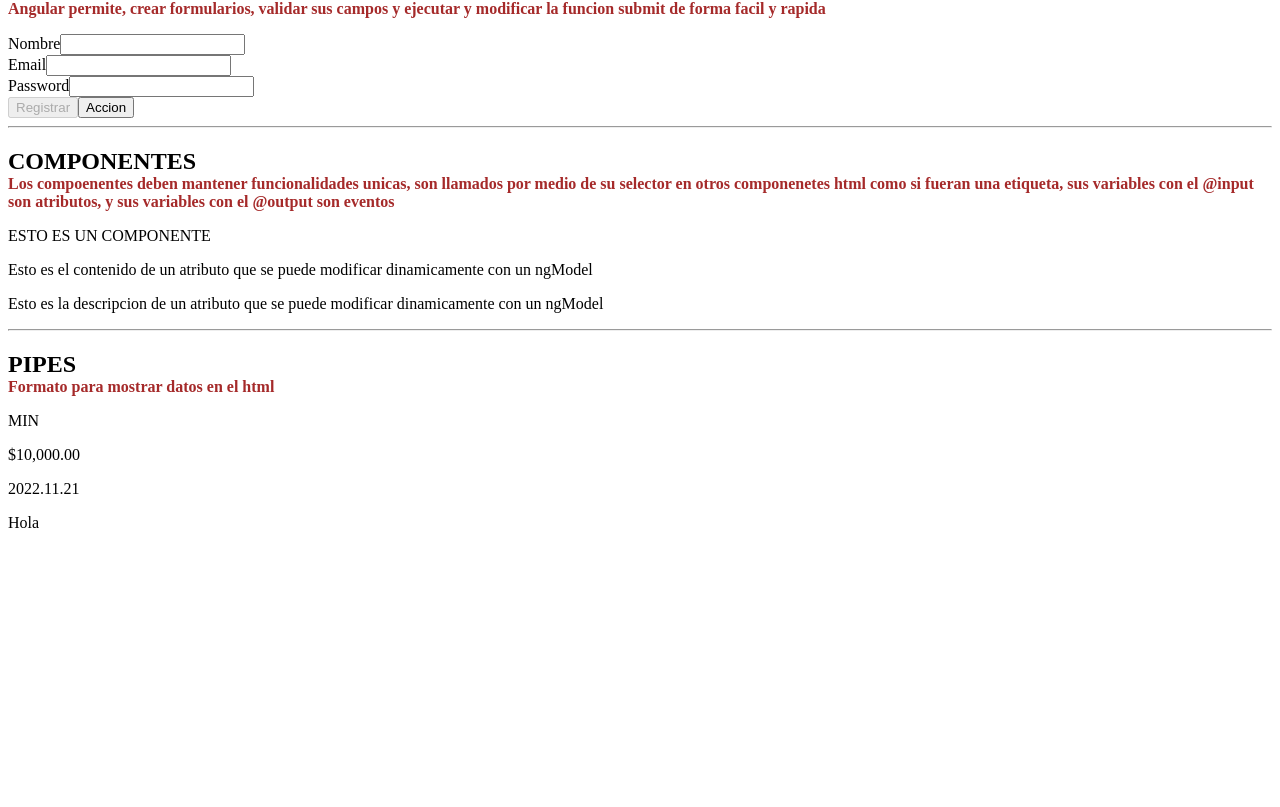
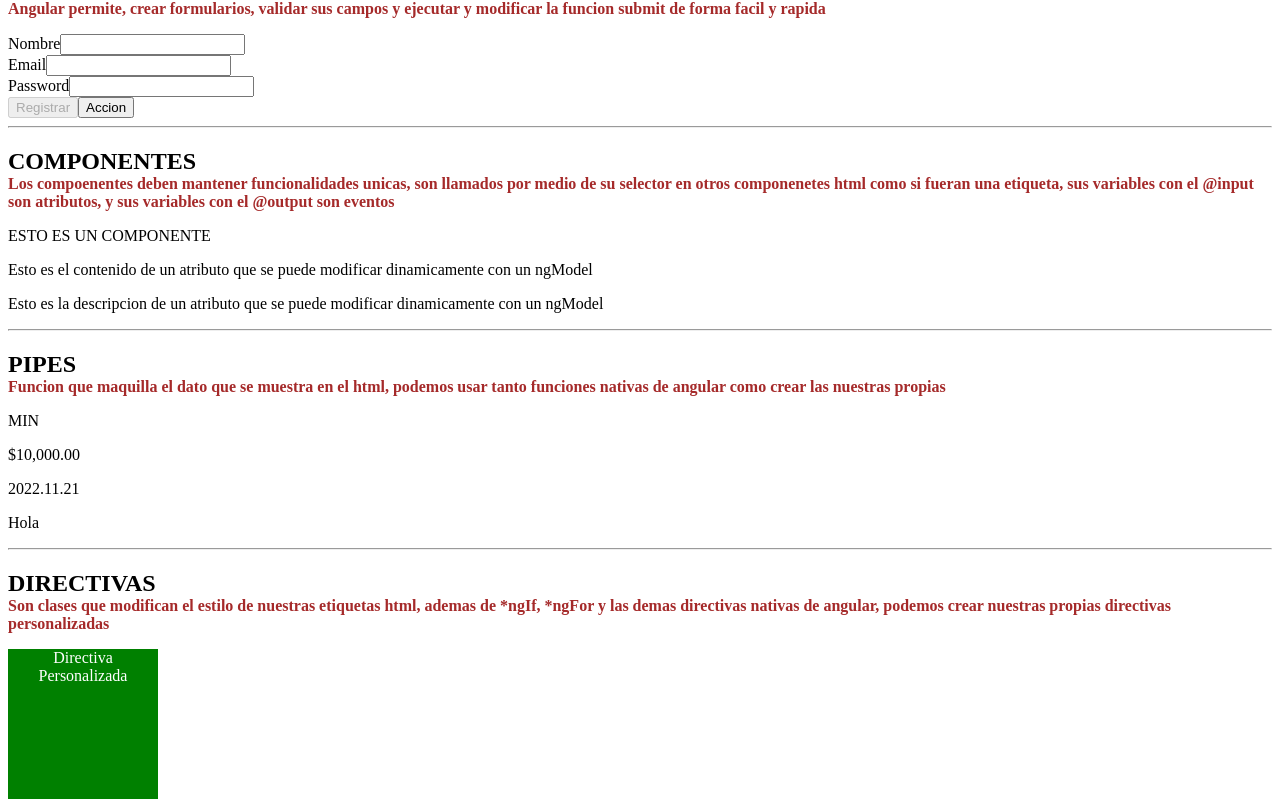
Before and after one commit to An-Bast-Donar/my-store, an Angular app: page / in a window 1280 px wide. Shown: the part 3886-4693 px from the top of the page. Before the commit the page ends 4434 px from the top, so only its background shows below. Built offline with nearby package versions, Linux system fonts and the light colour scheme; no server answers.

Commit message:
Directivas personalizadas
cCase basica de directivas personalizadas

```diff
--- a/src/app/app.component.html
+++ b/src/app/app.component.html
@@ -280,9 +280,24 @@
 - Ej: {{ lo_que_se_muestra_dato_quemado_o_variable | funcion_que_recibe_lo_que_se_muestra_y_lo_maquilla }}
 -->
 <h2 class="tema">PIPES</h2>
-<p class="descripcion">Formato para mostrar datos en el html</p>
+<p class="descripcion">Funcion que maquilla el dato que se muestra en el html, podemos usar tanto funciones nativas de
+  angular como crear las nuestras propias</p>
 <p>{{ 'min' | uppercase }}</p>
 <p>{{ 10000 | currency}}</p>
 <p>{{ fecha | date:'yyyy.MM.dd'}}</p>
 <!--pipe personalizado, creado desde cero-->
 <p>{{ 'aloH' | reverse }}</p>
+
+<hr>
+
+<!--
+========== DIRECTIVAS ==========
+- nos permiten modificar elementos html segun reglas especificadas en dicha directiva
+- las directivas son clases que modifican el estilo de etiquetas html
+- funcionan como atributos dentro de nuestras etiquetas
+-->
+<h2 class="tema">DIRECTIVAS</h2>
+<p class="descripcion">Son clases que modifican el estilo de nuestras etiquetas html, ademas de *ngIf, *ngFor y las
+  demas directivas nativas de angular, podemos crear nuestras propias directivas personalizadas</p>
+<div style="width: 150px; height: 150px; background-color: blue; text-align: center; color: white;" appHighlight>
+  Directiva Personalizada</div>
--- a/src/app/app.module.ts
+++ b/src/app/app.module.ts
@@ -9,12 +9,14 @@ import { AppRoutingModule } from './app-routing.module';
 import { AppComponent } from './app.component';
 import { ImgComponent } from './components/img/img.component';
 import { ReversePipe } from './pipes/reverse.pipe';
+import { HighlightDirective } from './directives/highlight.directive';
 
 @NgModule({
   declarations: [
     AppComponent,
     ImgComponent,
-    ReversePipe
+    ReversePipe,
+    HighlightDirective
   ],
   imports: [
     BrowserModule,
--- /dev/null
+++ b/src/app/directives/highlight.directive.ts
@@ -0,0 +1,35 @@
+import { Directive, ElementRef, HostListener } from '@angular/core';
+
+/**
+ * Decorador que permite que angular interprete cual es la forma correcta de implementar esta clase
+ * Y el selector para hacer uso de esta directiva
+ */
+@Directive({
+  selector: '[appHighlight]'
+})
+
+/**
+ * A la etiqueta que le apliquemos esta directiva se le realizaran las modificaciones aca especificadas
+ * Las directivas tambien pueden escuchar eventos dentro de la etiqueta a la que se les asigna
+ */
+export class HighlightDirective {
+
+  /**
+   * Eventos de ejemplo que escuchan cuando el mouse entra y sale de una etiqueta con esta directiva y asigna un color en torno a eso
+   */
+  @HostListener('mouseenter') onMouseEnter() {
+    this.element.nativeElement.style.backgroundColor = 'red';
+  }
+
+  @HostListener('mouseleave') onMouseLeave() {
+    this.element.nativeElement.style.backgroundColor = 'green';
+  }
+
+  constructor(
+    // Inyeccion de dependencias
+    private element: ElementRef
+  ) {
+    this.element.nativeElement.style.backgroundColor = 'green';
+  }
+
+}
```
Also changed, not shown: 2 other files (tests, documents, lock files or other folders).
